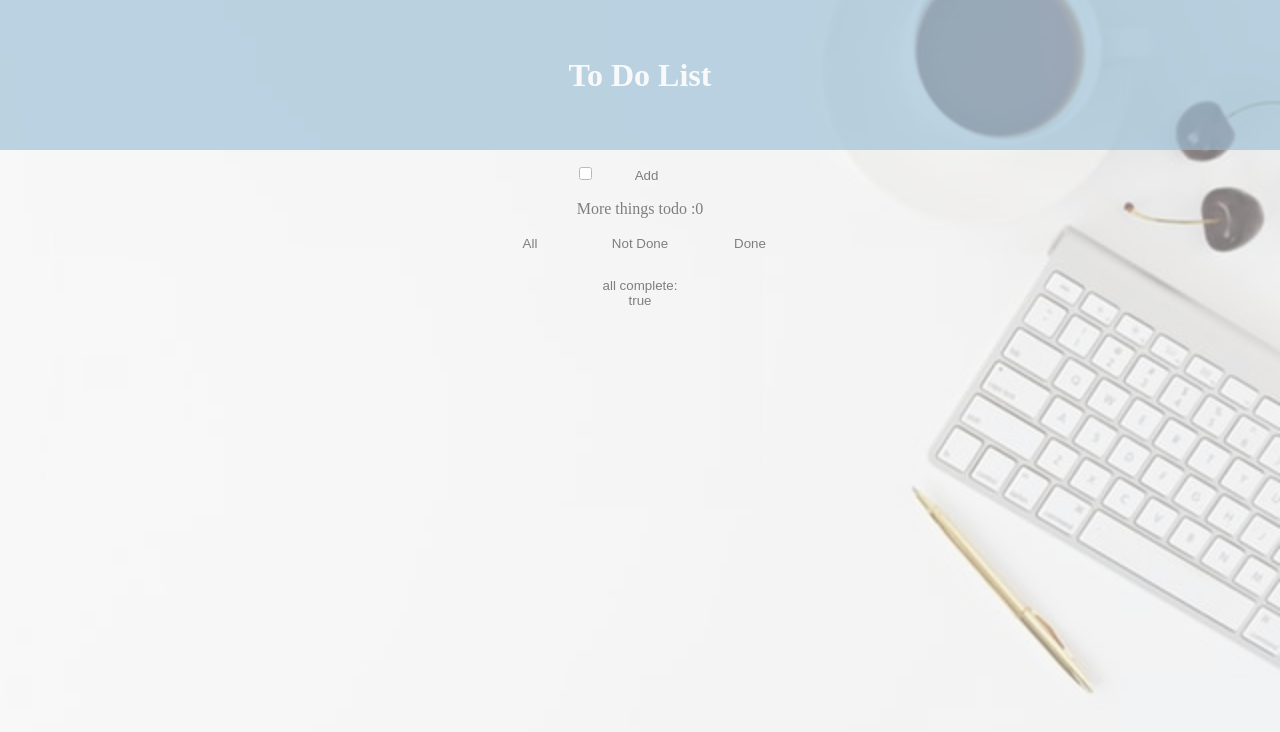
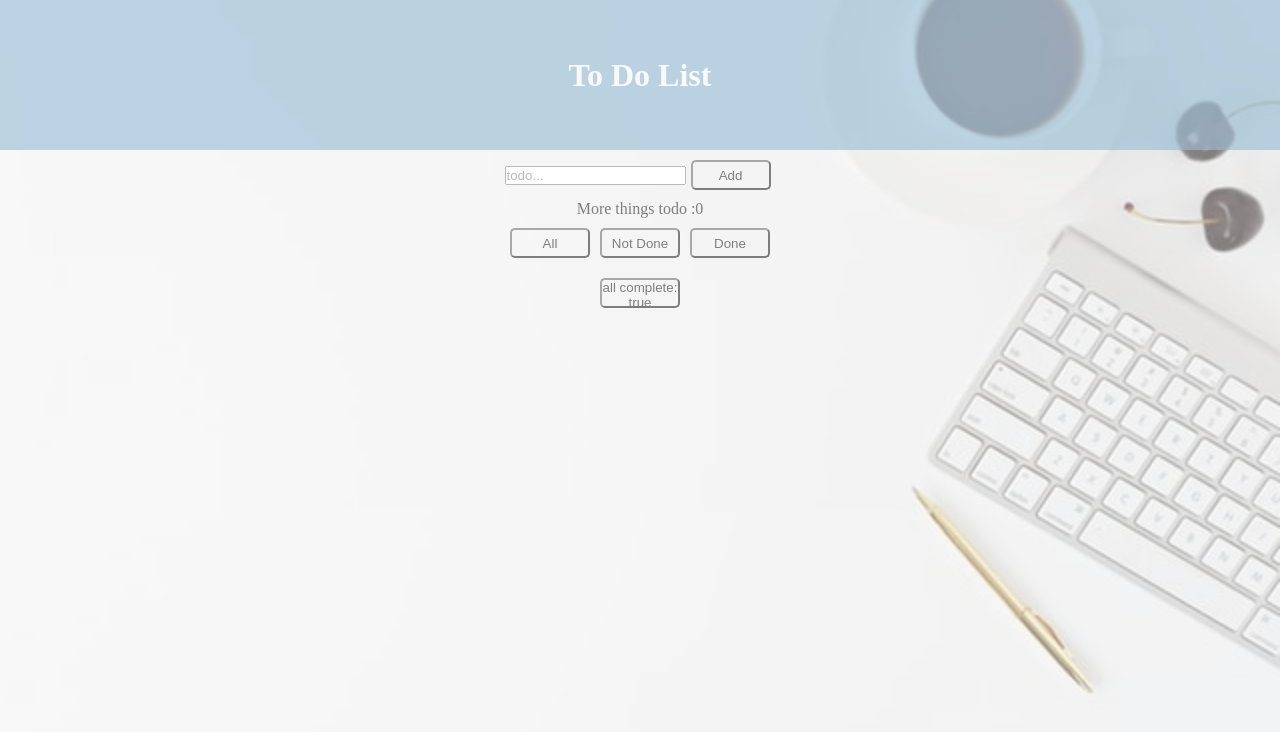
Before and after one commit to Liu-Ivy/ToDoApp, a React (Create React App) app in the folder todolist/: page / in a window 1280 px wide. Shown: the top 732 px of the page. Built offline with nearby package versions, Linux system fonts and the light colour scheme; the HTML template or start-up script is replaced by a standard one.

Commit message:
delete done

```diff
--- a/todolist/public/index.html
+++ b/todolist/public/index.html
@@ -3,6 +3,7 @@
   <head>
     <meta charset="utf-8" />
     <link rel="icon" href="img/favicon-round.png" />
+
     <meta name="viewport" content="width=device-width, initial-scale=1" />
     <meta name="theme-color" content="#000000" />
     <meta
@@ -24,6 +25,10 @@
       work correctly both with client-side routing and a non-root public URL.
       Learn how to configure a non-root public URL by running `npm run build`.
     -->
+    <script
+      src="https://kit.fontawesome.com/478e68b22a.js"
+      crossorigin="anonymous"
+    ></script>
     <title>ToDoList</title>
   </head>
   <body>
--- a/todolist/src/App.css
+++ b/todolist/src/App.css
@@ -28,10 +28,11 @@ h1 {
   text-align: center;
 }
 
-button {
+.button {
   margin: 10px 5px;
-  border: none;
-  width: 100px;
+  width: 80px;
   height: 30px;
+  border-radius: 5px;
+  box-shadow: rgba(245, 245, 245, 0.363);
   background: rgba(245, 245, 245, 0);
 }
--- a/todolist/src/components/Todo.js
+++ b/todolist/src/components/Todo.js
@@ -13,7 +13,11 @@ function Todo(props) {
       >
         {props.todo.text}
       </div>
-      <button onClick={props.onDelete}>-</button>
+      <button
+        className="far fa-trash-alt"
+        style={{ border: "none" }}
+        onClick={props.onDelete}
+      ></button>
     </div>
   );
 }
--- a/todolist/src/components/TodoForm.js
+++ b/todolist/src/components/TodoForm.js
@@ -25,13 +25,15 @@ class TodoForm extends Component {
       <div>
         <form onSubmit={this.handleSubmit}>
           <input
-            type="checkbox"
+            className="input"
             name="text"
             value={this.state.text}
             placeholder="todo..."
             onChange={this.handleChange}
           />
-          <button onClick={this.handleSubmit}> Add </button>
+          <button className="button" onClick={this.handleSubmit}>
+            Add
+          </button>
         </form>
       </div>
     );
--- a/todolist/src/components/TodoList.js
+++ b/todolist/src/components/TodoList.js
@@ -86,16 +86,25 @@ class TodoList extends Component {
           More things todo :
           {this.state.todos.filter((todo) => !todo.complete).length}
         </div>
-        <button onClick={() => this.updateTodos("all")}>All</button>
-        <button onClick={() => this.updateTodos("notDone")}>Not Done</button>
-        <button onClick={() => this.updateTodos("done")}>Done</button>
+        <button className="button" onClick={() => this.updateTodos("all")}>
+          All
+        </button>
+        <button className="button" onClick={() => this.updateTodos("notDone")}>
+          Not Done
+        </button>
+        <button className="button" onClick={() => this.updateTodos("done")}>
+          Done
+        </button>
         {this.state.todos.some((todo) => todo.complete) ? ( //this.state.todos.filter((todo). => todo.complete) .length
           <div>
-            <button onClick={this.removeAllDones}>Remove all Done</button>
+            <button className="button" onClick={this.removeAllDones}>
+              Remove all Done
+            </button>
           </div>
         ) : null}
         <div>
           <button
+            className="button"
             onClick={() =>
               this.setState((state) => ({
                 todos: state.todos.map((todo) => ({
```
